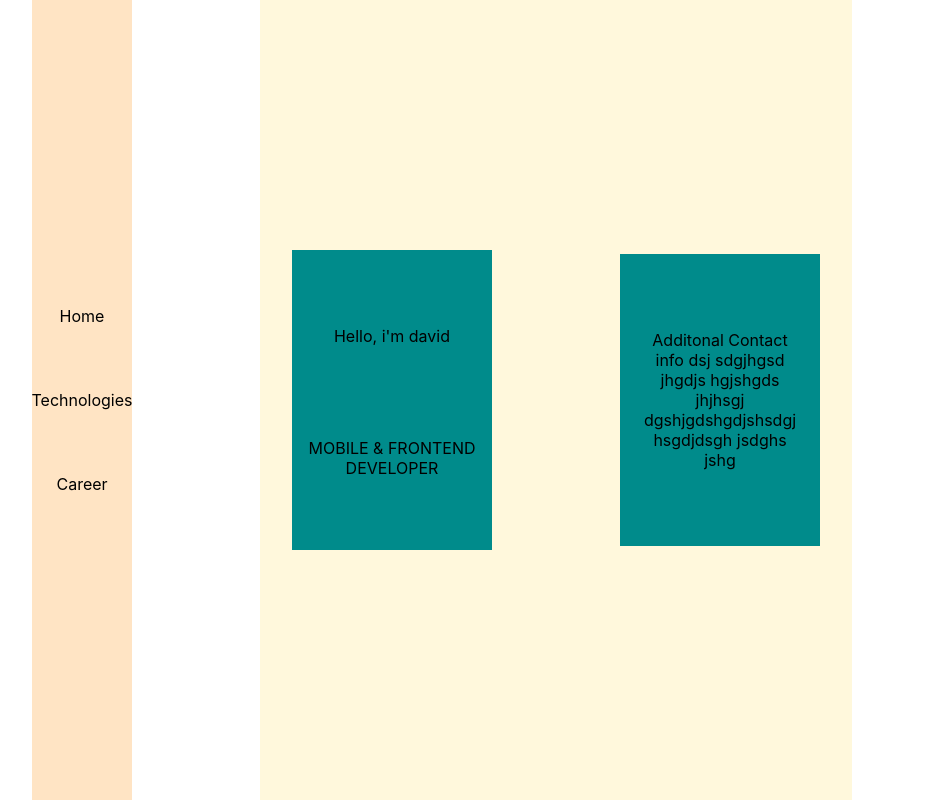
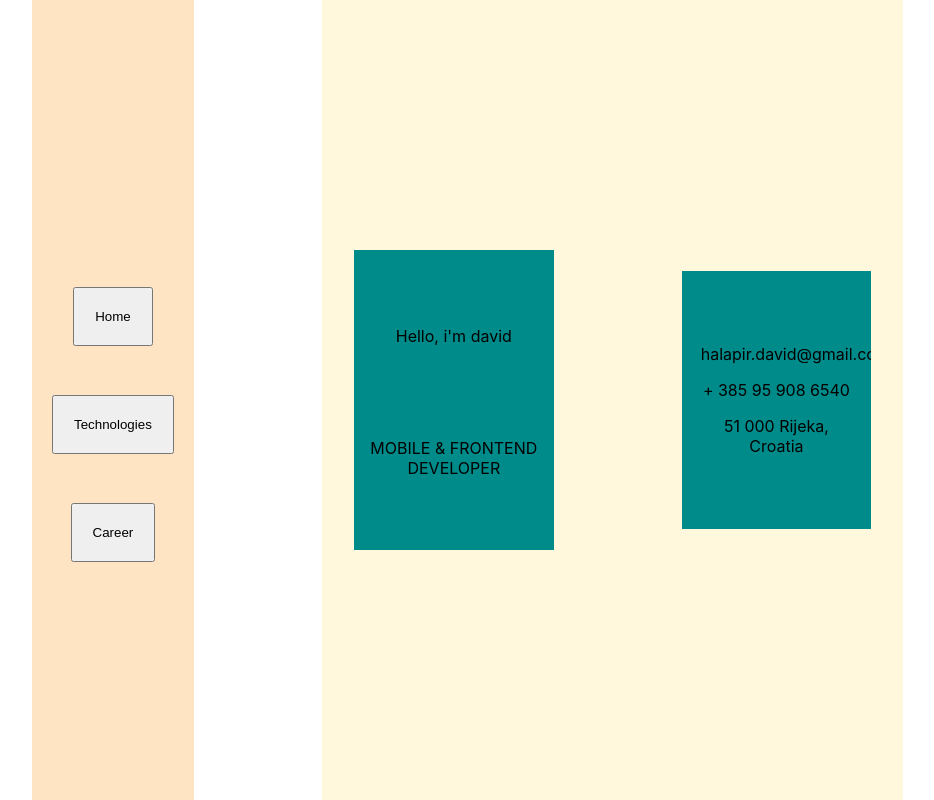
Before and after one commit to hala94/david_h_web, a React (Create React App) app: page / in a window 1280 px wide. Shown: the whole page, without its empty margins (32-966 px from the left). Built offline with nearby package versions, Linux system fonts and the light colour scheme.

Commit message:
layout adjustment

```diff
--- a/src/components/home/index.tsx
+++ b/src/components/home/index.tsx
@@ -3,15 +3,28 @@ import styles from './styles.module.css';
 import avatar from 'assets/david_avatar.png';
 import { Spacer } from 'helpers/spacer';
 import { Avatar } from 'components/avatar';
+import { Button } from 'helpers/button';
 
 export function Home() {
 	return (
 		<div className={styles.container}>
 			<Spacer left="5vw"></Spacer>
 			<div className={styles.navBar}>
-				<div className={styles.navBarItem}>Home</div>
-				<div className={styles.navBarItem}>Technologies</div>
-				<div className={styles.navBarItem}>Career</div>
+				<Button
+					className={styles.navBarItem}
+					title="Home"
+					onClick={() => {}}
+				></Button>
+				<Button
+					className={styles.navBarItem}
+					title="Technologies"
+					onClick={() => {}}
+				></Button>
+				<Button
+					className={styles.navBarItem}
+					title="Career"
+					onClick={() => {}}
+				></Button>
 			</div>
 			<Spacer left="10vw"></Spacer>
 			<div className={styles.main_content_container}>
@@ -27,10 +40,9 @@ export function Home() {
 				</div>
 				<div className={styles.content_item}>
 					<Spacer top="30%" bottom="30%" left="10%" right="10%">
-						<p>
-							Additonal Contact info dsj sdgjhgsd jhgdjs hgjshgds jhjhsgj
-							dgshjgdshgdjshsdgj hsgdjdsgh jsdghs jshg
-						</p>
+						<p>halapir.david@gmail.com</p>
+						<p>+ 385 95 908 6540</p>
+						<p>51 000 Rijeka, Croatia</p>
 					</Spacer>
 				</div>
 			</div>
--- a/src/components/home/styles.module.css
+++ b/src/components/home/styles.module.css
@@ -18,12 +18,16 @@
 	justify-content: center;
 	align-items: center;
 	background-color: bisque;
-    width: 100px;
+	width: auto;
+	padding-left: 20px;
+	padding-right: 20px;
 	height: 100%;
+	overflow: hidden;
 }
 
 .navBarItem {
-    padding: 32px;
+	padding: 20px;
+	margin-top: 40%;
 }
 
 .content_item {
--- /dev/null
+++ b/src/helpers/button/index.tsx
@@ -0,0 +1,12 @@
+import React, { CSSProperties } from 'react';
+import { Props } from 'interfaces/Props';
+
+
+export const Button = ({className, title, onClick} : Props) => {
+
+    return(
+        <button className={className} onClick={onClick}>
+            {title}
+        </button>
+    );
+};
```
Also changed, not shown: src/helpers/button/styles.module.css (added). Lines whose indentation alone changed are shown as unchanged.
